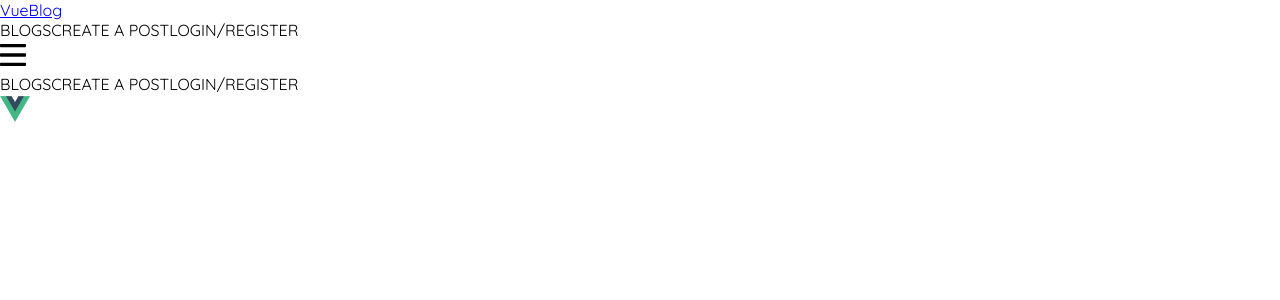
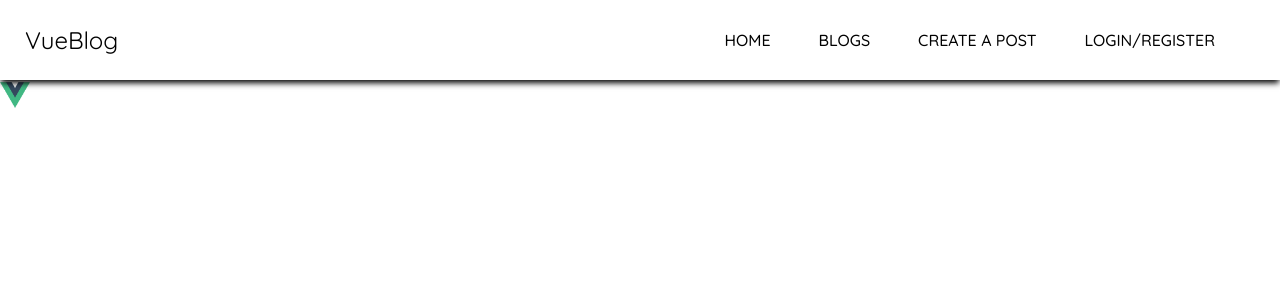
Before and after one commit to giangarof98/vblog, a Vue app: page / in a window 1280 px wide. Shown: the top 300 px of the page. Built offline with nearby package versions, Linux system fonts and the light colour scheme.

Commit message:
navigation bar

```diff
--- a/src/components/Navigation.vue
+++ b/src/components/Navigation.vue
@@ -5,18 +5,18 @@
                 <router-link class="header" :to="{name:'Home'}">VueBlog</router-link>
             </div>
             <div class="nav-links">
-                <ul>
-                    <router-link class="link" to="#"></router-link>
+                <ul v-show="!mobile">
+                    <router-link class="link" to="#">Home</router-link>
                     <router-link class="link" to="#">Blogs</router-link>
                     <router-link class="link" to="#">Create A Post</router-link>
                     <router-link class="link" to="#">Login/Register</router-link>
                 </ul>
             </div>
         </nav>
-        <img :src="require('../assets/icons/bars-regular.svg')" />
-        <transition class="mobile-nav">
-            <ul>
-                <router-link class="link" to="#"></router-link>
+        <img @click="toggleMobileNav" v-show="mobile" class="menu-icon" :src="require('../assets/icons/bars-regular.svg')" />
+        <transition name="mobile-nav">
+            <ul class="mobile-nav" v-show="mobileNav">
+                <router-link class="link" to="#">Home</router-link>
                 <router-link class="link" to="#">Blogs</router-link>
                 <router-link class="link" to="#">Create A Post</router-link>
                 <router-link class="link" to="#">Login/Register</router-link>
@@ -29,12 +29,141 @@
 export default {
     name: "Navigation",
     components: {
-    }
+    },
+    data(){
+        return{
+            mobile: null,
+            mobileNav: null,
+            windowWidth: null,
+        };
+    },
+    created(){
+        window.addEventListener('resize', this.checkScreen);
+        this.checkScreen();
+    },
+    methods:{
+        checkScreen(){
+            this.windowWidth = window.innerWidth;
+            if(this.windowWidth <= 750){
+                this.mobile = true;
+                return;
+            }
+            this.mobile = false;
+            this.mobileNav = false;
+            return;
+        },
+        toggleMobileNav(){
+            this.mobileNav = !this.mobileNav;
+        }
+    },
 }
 </script>
 
 <style >
+
 img{
     height: 30px;
 }
+
+header{
+    padding: 0 25px;
+    box-shadow: 0 4px 6px -1px;
+    z-index: 99;
+}
+
+.link{
+    font-weight: 500;
+    padding: 0 8px;
+    transition: 0.3s color ease;
+}
+
+.link:hover{
+    color: aquamarine;
+}
+
+nav{
+    display: flex;
+    padding: 25px 0;
+}
+
+.branding{
+    display: flex;
+    align-items: center;
+}
+
+.header{
+    font-weight: 600px;
+    font-size: 24px;
+    color: #000;
+    text-decoration: none;
+}
+
+.nav-links{
+    position: relative;
+    display: flex;
+    flex: 1;
+    align-items: center;
+    justify-content: flex-end;
+}
+
+ul{
+    margin-right: 32px;
+}
+
+.link{
+    margin-right: 32px;
+}
+
+.link:last-child{
+    margin-right: 0;
+}
+
+.menu-icon{
+    cursor: pointer;
+    position: absolute;
+    top: 32px;
+    right: 32px;
+    width: auto;
+}
+
+.mobile-nav{
+    padding: 20px;
+    width: 70%;
+    max-width: 250px;
+
+    display: flex;
+    flex-direction: column;
+    position: fixed;
+    height: 100%;
+    background-color: rgb(185, 190, 195);
+    top: 0;
+    left: 0;
+}
+
+.mobile-nav .link{
+    padding: 15px 0;
+    color: #fff;
+}
+
+.mobile-nav-enter-active, .mobile-nav-leave-active{
+    transition: all 1s ease;
+}
+
+.mobile-nav-enter{
+    transform: translateX(-250px);
+}
+
+.mobile-nav-enter-to{
+    transform: translateX(0);
+}
+
+.mobile-nav-leave-to{
+    transform: translateX(-250px);
+}
+
+
+
+
+
+
 </style>
```
Also changed, not shown: vue.config.js (added).
